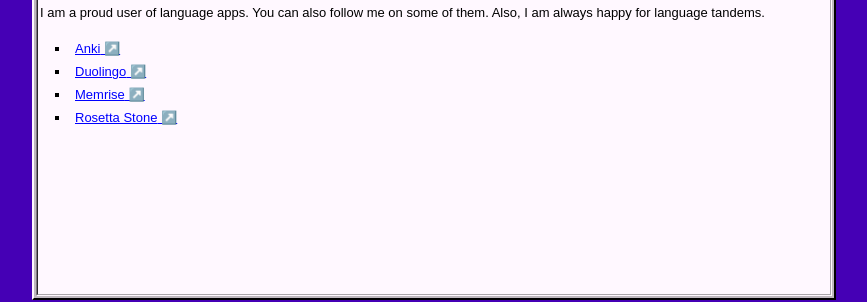
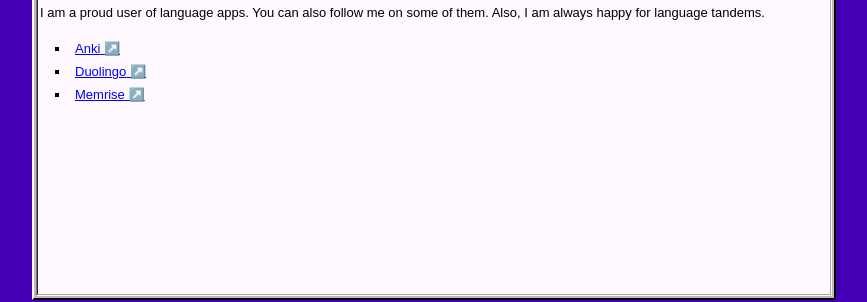
Before and after one commit to LelViLamp/LelViLamp.github.io, a Jekyll site: the page built from cv/languages.html, in a window 1280 px wide. Shown: the part 613-915 px from the top of the page, without its empty margins (206-1073 px from the left). Built offline with Jekyll 4.4.1, drawn with Linux system fonts in a browser that asks for light colours.

Commit message:
Update languages.html
Removed link to Rosetta Stone

```diff
--- a/cv/languages.html
+++ b/cv/languages.html
@@ -85,6 +85,5 @@
     <li><a href="https://apps.ankiweb.net/" target="_blank">Anki</a></li>
     <li><a href="https://www.duolingo.com/profile/LelViLamp" target="_blank">Duolingo</a></li>
     <li><a href="https://app.memrise.com/user/LelViLamp" target="_blank">Memrise</a></li>
-    <li><a href="https://www.rosettastone.com/" target="_blank">Rosetta Stone</a></li>
 </ul>
 </p>
```
